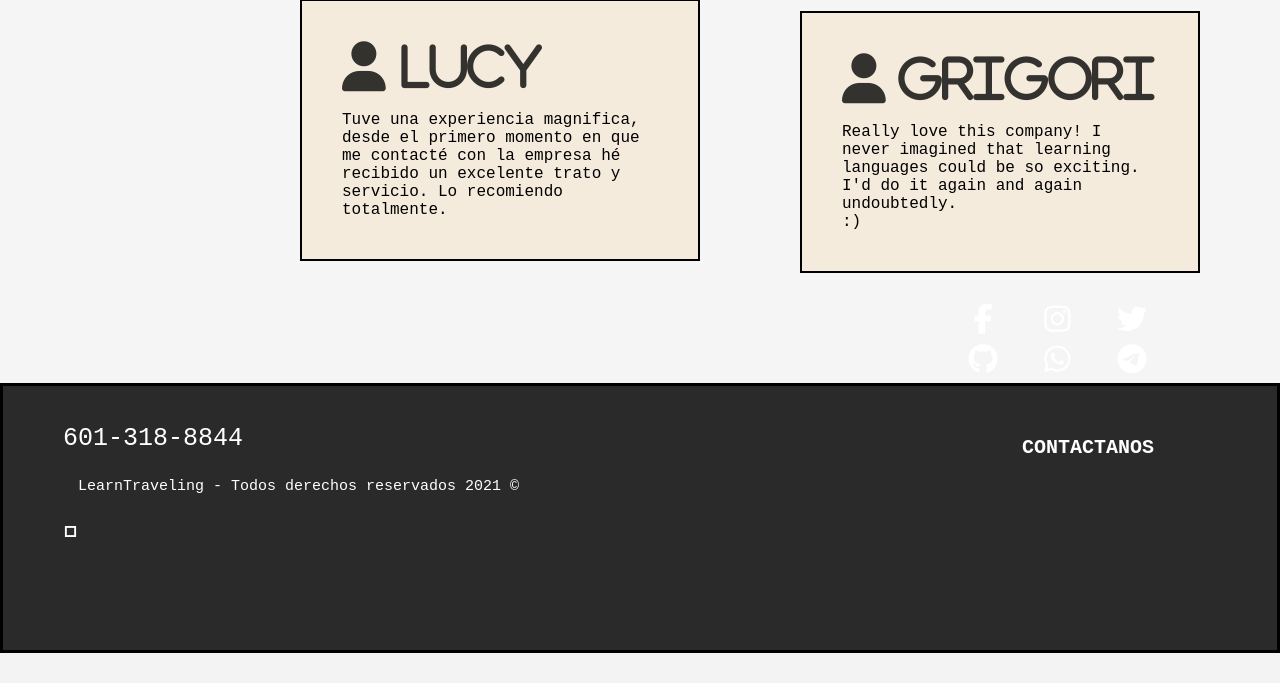
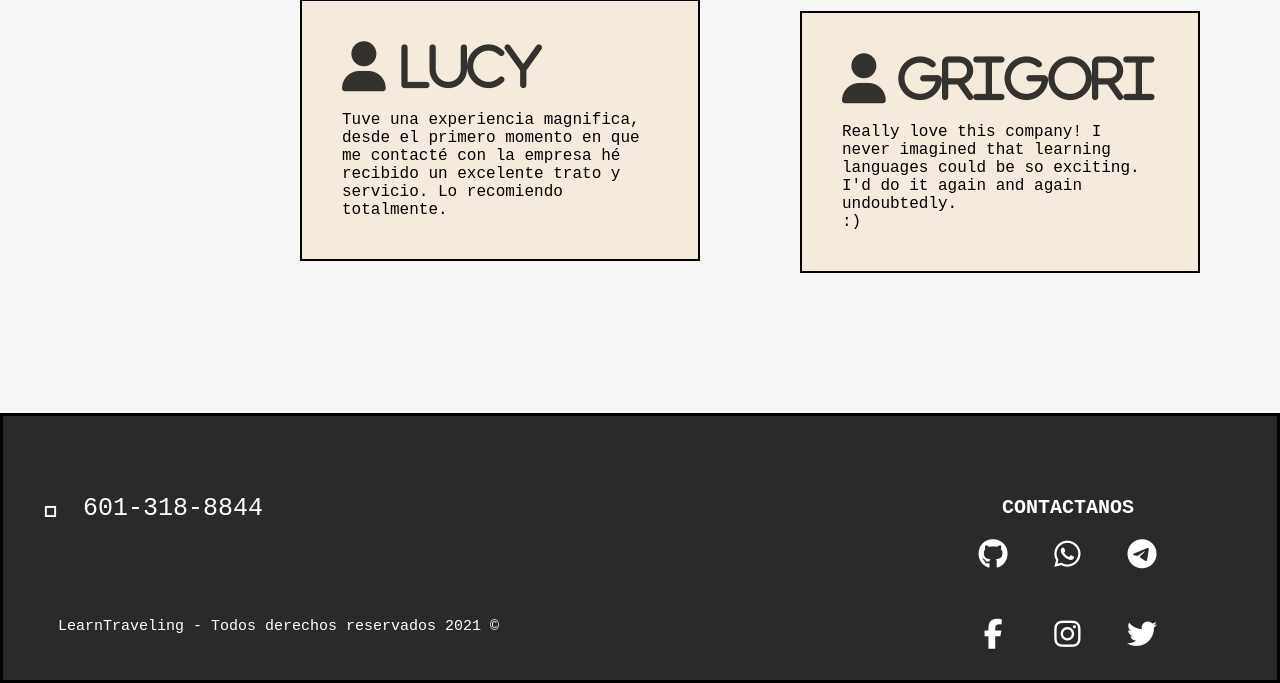
Before and after one commit to wizardcode-bot/LearnTraveling-website, a PHP site: page / in a window 1280 px wide; the page is wider, and only the part inside the window is pictured. Shown: the part 2074-2757 px from the top of that part. Before the commit the page ends 2727 px from the top of that part, so only its background shows below. Run offline with PHP 8.4, Linux system fonts and the light colour scheme; some libraries are stand-ins or nearby versions.

Commit message:
footer "arreglado"

```diff
--- a/index.php
+++ b/index.php
@@ -114,6 +114,7 @@
         </div>
     </article>
 
+
     <?php
     include_once "footer.php";
     ?>
--- a/stylesfooter.css
+++ b/stylesfooter.css
@@ -5,7 +5,7 @@
     background-color: rgba(0, 0, 0, 0.829);
     height: 270px;
     width: 100%;
-    margin-top: 10px;
+    margin-top: 40px;
     border: 3px solid black;
 
 }
@@ -14,9 +14,9 @@
 
  .textofooter{
     text-align: left;
-    margin-top: 110px;
+    margin-top: 180px;
     bottom: 130px;
-    position: relative;
+     position: relative;
     margin-left: 55px;
     color: white;
     font-family: 'Courier New', Courier, monospace;
@@ -30,14 +30,15 @@
     margin-left: 40px;
     font-family: 'Courier New', Courier, monospace;
     color: white;
-    position: relative;
+     position: relative;
     bottom: 15px;
+    margin-top: -30px;
 }
 
 .textotel{
     font-family: 'Courier New', Courier, monospace;
     color: white;
-    margin-left: 40px;
+    margin-left: 80px;
     bottom: 45px;
     position: relative;
     font-size: 25px;
@@ -49,18 +50,17 @@
      font-size: 20px;
      font-weight: 800;
      margin-left: 999px;
-     padding-top: 60px;
-     padding-bottom: 10px;
+     padding-top: 80px;
+     padding-bottom: 20px;
      position: relative;
-     bottom: 30px;
      color: white;
 }
 
 .redes{
      height: 20px;
-     position: relative;
-     bottom: 230px;
-     margin-left: 925px;
+      position: relative;
+     bottom: 180px;
+     margin-left: 955px;
 }
 .redes ul li{
      display: inline-block;/*para que esteb horizontal*/
@@ -79,7 +79,7 @@
      height: 20px;
      position: relative;
      bottom: 240px;
-     margin-left: 925px;
+     margin-left: 955px;
 }
 .redes1 ul li{
      display: inline-block;/*para que esteb horizontal*/
--- a/stylesindex.css
+++ b/stylesindex.css
@@ -167,71 +167,3 @@
         grid-template-columns:repeat(3,1fr);
     }
 }
-
-.textofooter{
-    text-align: left;
-    margin-top: 60px;
-    color: white;
-}
-
-.telefono{
-    font-size: 30px;
-    margin-top: 30px;
-    color: rgba(8, 8, 8, 0.815);
-}
-
-.textotel{
-    color: white;
-    margin-top: -30px;
-    margin-left: 35px;
-    font-size: 25px;
-}
-.redes{
-     height: 10px;
-     margin-top: -70px;
-     margin-left: 800px;
-}
-.redes ul li{
-     display: inline-block;/*para que esteb horizontal*/
-     margin:5px 5px;
-     width: 50px;
-     height: 50px;
-     text-align: center;
-}
-.redes ul li a{
-     display:block;
-     padding: 0 10px;
-     color: rgba(255, 255, 255, 0.932);
-     line-height: 50px;/*la altura para que queden en el centro*/
-     font-size: 20px;/*tamaño de fuente*/
-}
-.redes1{
-     height: 10px;
-     margin-top: -55px;
-     margin-left: 800px;
-}
-.redes1 ul li{
-     display: inline-block;/*para que esteb horizontal*/
-     margin:5px 5px;
-     width: 50px;
-     height: 50px;
-     text-align: center;
-}
-.redes1 ul li a{
-     display:block;
-     padding: 0 10px;
-     color: rgba(255, 255, 255, 0.932);
-     line-height: 50px;/*la altura para que queden en el centro*/
-     font-size: 20px;/*tamaño de fuente*/
-}
-.contactar{
-    margin-left: 870px;
-    color: white;
-}
-
-footer{
-    background-color: rgba(0, 0, 0, 0.726);
-    padding: 20px;
-    height: 200px;
-    margin-top: 50px;
-}
```
Also changed, not shown: offers.php (+3 -15 lines), stylesofertas.css (+0 -72 lines).
